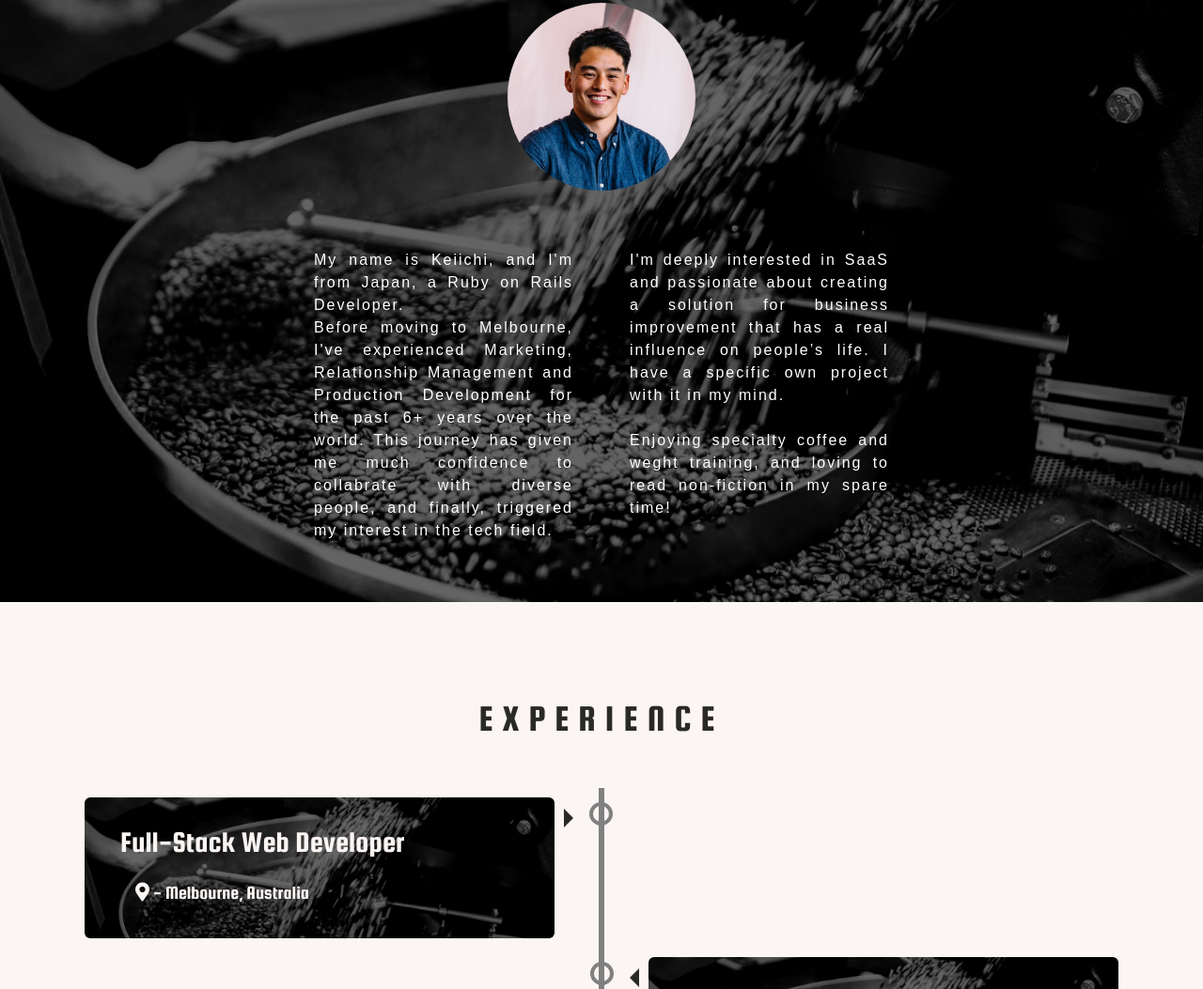
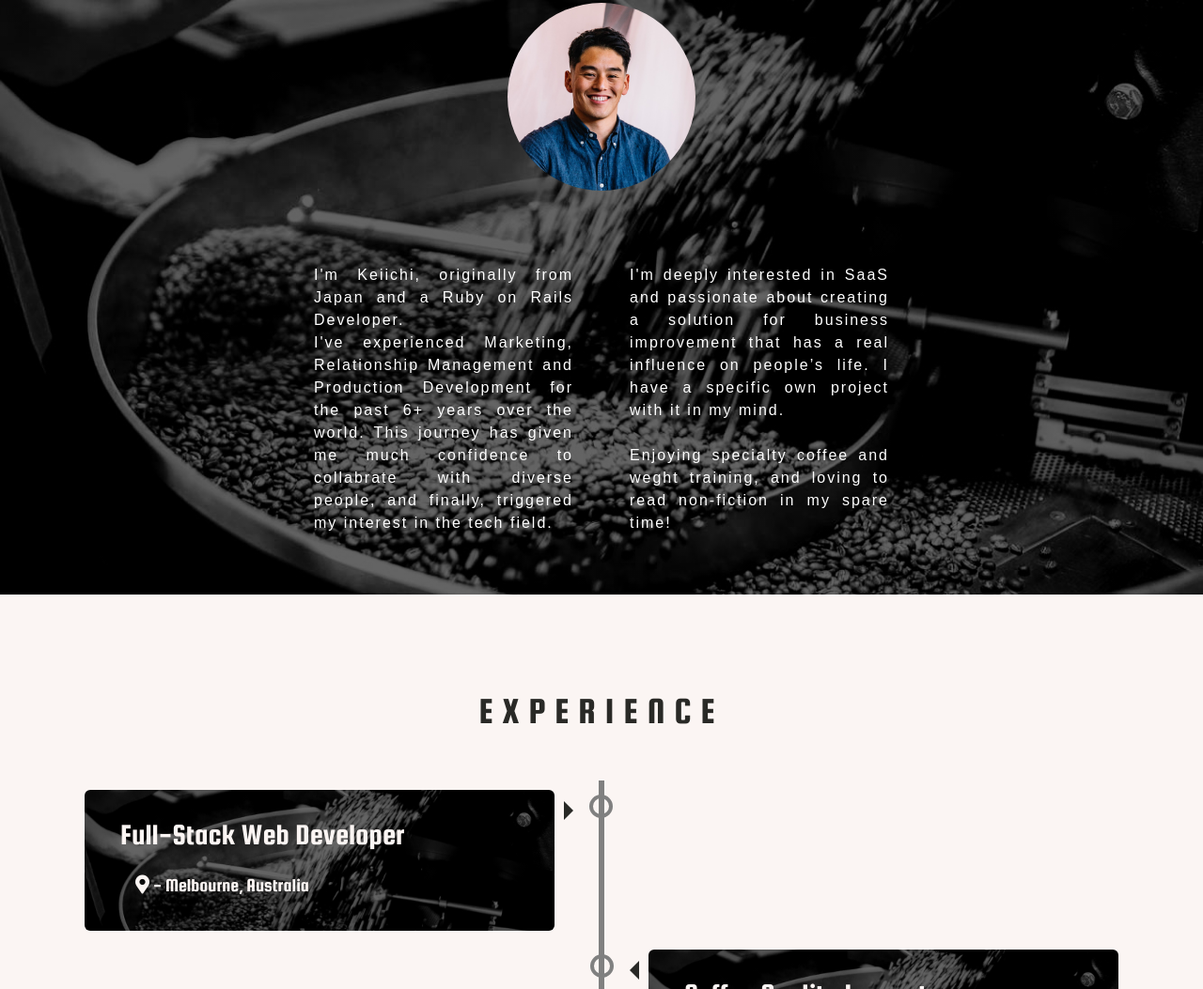
Before and after one commit to keiichi031605/keiichi-portfolio, a plain HTML site: page index.html in a window 1280 px wide. Shown: the part 1797-2850 px from the top of the page at 94% size. Drawn offline with nearby package versions, Linux system fonts and the light colour scheme.

Commit message:
FEAT: changed text

```diff
--- a/css/components/about.css
+++ b/css/components/about.css
@@ -33,6 +33,12 @@
   justify-content: space-around;
   font-size: 16px;
   font-family: 'Montserrat', sans-serif;
+  display: block;
+    margin-block-start: 1em;
+    margin-block-end: 1em;
+    margin-inline-start: 0px;
+    margin-inline-end: 0px;
+
 }
 
 
--- a/index.html
+++ b/index.html
@@ -103,9 +103,9 @@
       <div class="about-text">
         <div class="text-box">
           <p>
-          My name is Keiichi, and I'm from Japan, a Ruby on Rails Developer.
+          I'm Keiichi, originally from Japan and a Ruby on Rails Developer.
           <br>
-          Before moving to Melbourne, I've experienced Marketing, Relationship Management and Production Development for the past 6+ years over the world. This journey has given me much confidence to collabrate with diverse people, and finally, triggered my interest in the tech field.
+          I've experienced Marketing, Relationship Management and Production Development for the past 6+ years over the world. This journey has given me much confidence to collabrate with diverse people, and finally, triggered my interest in the tech field.
           </p>
         </div>
         <div class="text-box">
```
